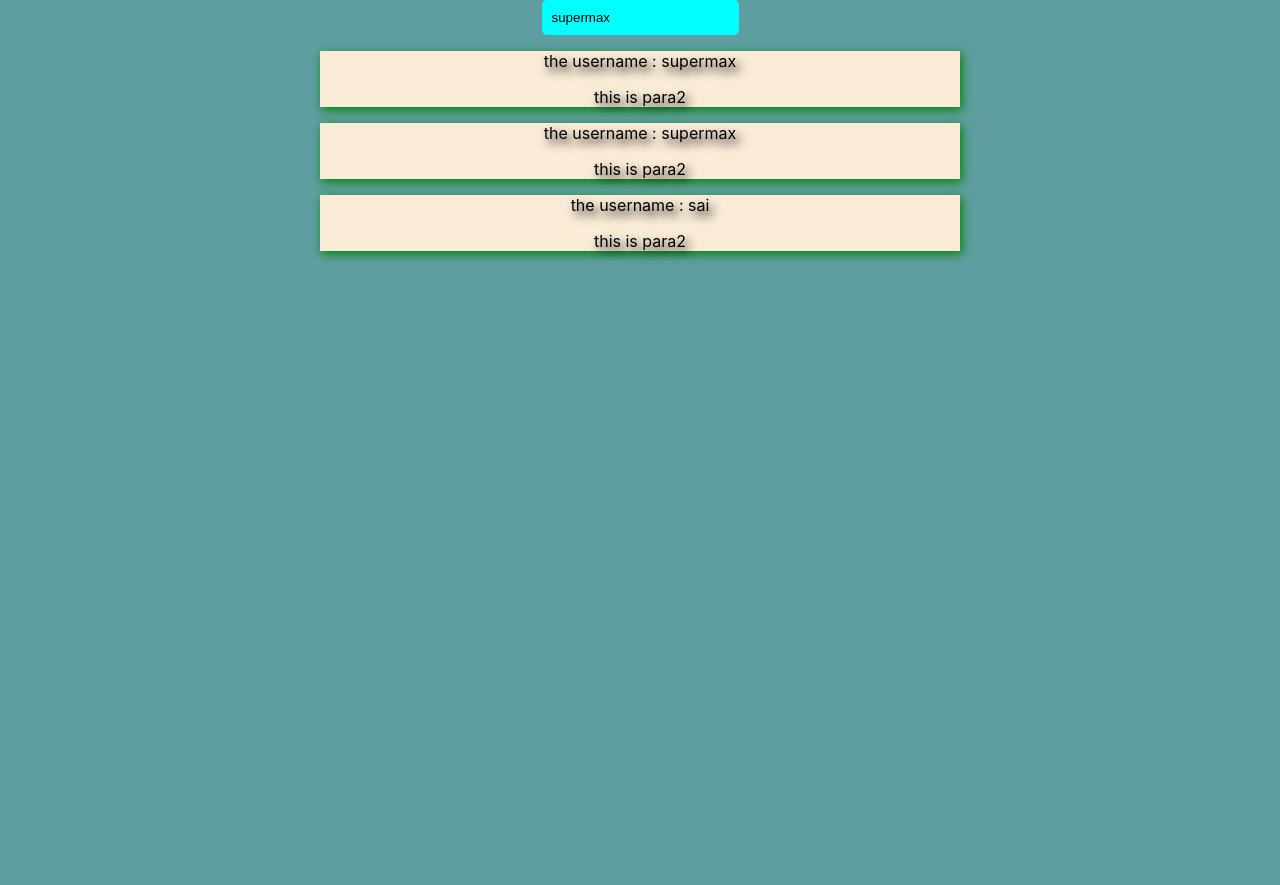
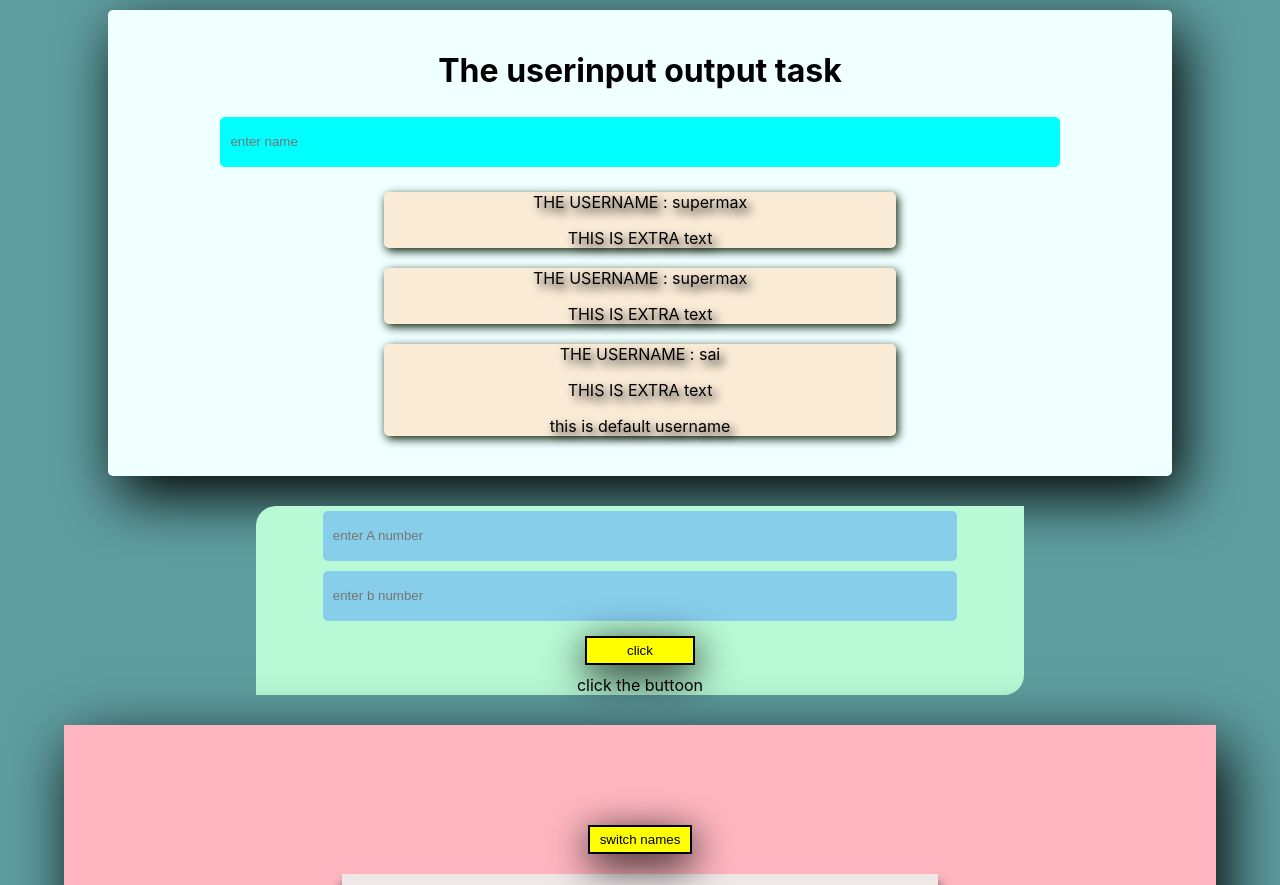
Before and after one commit to sesha472/React-Repractice-From-Scratch, a React (Create React App) app: page / in a window 1280 px wide. Shown: the top 885 px of the page. Before the commit the page ends 800 px from the top, so only its background shows below. Built offline with nearby package versions, Linux system fonts and the light colour scheme.

Commit message:
cal userinput persons 3 folders sty;es added

```diff
--- a/src/App.css
+++ b/src/App.css
@@ -1,9 +1,32 @@
+.Appuserinput {
+  padding: 20px;
+  text-align: center;
+  background-color: azure;
+  width: 80%;
+  margin: 10px auto;
+  border-radius: 5px;
+  box-shadow: 10px 20px 60px black;
+}
+
+.Appcal {
+  text-align: center;
+  background-color: rgb(184, 250, 214);
+  width: 60%;
+  margin: 30px auto;
+  border-radius: 20px 0px 20px 0px;
+
+}
+
+.Apppersons{
+  background-color: lightpink;
+  text-align: center;
+  width: 90%;
+  box-shadow: 10px 20px 60px black;
+  margin :20px auto;
 
 
-.App {
-  text-align: center;
+}
 
-}
 
 /* .App-logo {
   height: 40vmin;
--- a/src/App.js
+++ b/src/App.js
@@ -1,8 +1,8 @@
 
 import './App.css';
 import React from 'react';
-// import Persons from './persons/persons.js';
-// import Cal from './calculator/calsi.js';
+import Persons from './persons/persons.js';
+import Cal from './calculator/calsi.js';
 import Userinput from './userinput/userinput.js';
 import Useroutput from './useroutput/useroutput.js';
 
@@ -18,13 +18,25 @@ addinputtostate=(event)=>{
  render(){
   return (
     <div className="App">
+
+    <div className="Appuserinput">
+     <h1> The userinput output task</h1>
     <Userinput inputtext={this.addinputtostate}
-    defaluusername={this.state.username} />
+     />
     <Useroutput name1={this.state.username} />
     <Useroutput name1={this.state.username}/>
-    <Useroutput name1="sai"/>
-      {/* <Persons/> */}
-      {/* <Cal/> */}
+    <Useroutput name1="sai"> this is default username</Useroutput>
+
+      </div>
+
+    <div className="Appcal">
+          <Cal/>
+    </div>
+
+    <div className="Apppersons">
+         <Persons/>
+    </div>
+
     </div>
   );
 }
--- a/src/calculator/calsi.js
+++ b/src/calculator/calsi.js
@@ -6,8 +6,8 @@ import React from 'react';
 class Cal extends React.Component{
 
     state={
-        a:1,
-        b:1,
+        a:0,
+        b:0,
    showresult:false
     }
 
@@ -34,13 +34,32 @@ class Cal extends React.Component{
             };
 
     render(){
+        const inputstyle={
+                backgroundColor:"skyblue",
+                padding:" 10px",
+                outline:"none",
+                border:"none",
+                borderRadius:"5px",
+                margin :"5px",
+
+        };
+        const buttonstyle={
+            backgroundColor:"yellow",
+            padding:"5px 40px",
+            border:"2px solid black",
+            margin:"10px",
+           boxShadow:"1px 10px 40px",
+            outline:"none",
+            cursor:"pointer",
+
+        };
         return(
             <div>
 
-            <input type="number" onChange={this.setA } placeholder="enter A number" />
-            <input type="number" onChange={this.setB } placeholder="enter b number" />
-
-            <button onClick={this.setshowresult}>click</button>
+            <input style={inputstyle} type="number" onChange={this.setA } placeholder="enter A number" />
+            <input style={inputstyle} type="number" onChange={this.setB } placeholder="enter b number" />
+           <br/>
+            <button style={buttonstyle} onClick={this.setshowresult}>click</button>
          {(this.state.showresult)?(
             <div className="result">
                 A : {this.state.a} B : {this.state.b}
--- a/src/person/person.js
+++ b/src/person/person.js
@@ -6,7 +6,7 @@ import './person.css';
     return (
         <div className="Person">
         <p onClick={props.clickperson}> {props.name} is {props.age} years born{props.year}</p>
-       <input type="text " onChange={props.userinput} value={props.name}/>
+       <input type="text " onChange={props.userinput} />
   </div>
         );
 
--- a/src/userinput/userinput.js
+++ b/src/userinput/userinput.js
@@ -9,7 +9,8 @@ const istyle={
     borderRadius:"5px",
 }
     return(<div>
-        <input style={istyle} type="text" onChange={props.inputtext} value={props.defaluusername} />
+        <input style={istyle} type="text" onChange={props.inputtext} placeholder="enter name" />
+    {props.children}
     </div>)
 }
 export default Userinput;
--- a/src/useroutput/useroutput.css
+++ b/src/useroutput/useroutput.css
@@ -1,8 +1,10 @@
 .Useroutput {
   background-color: antiquewhite;
   width: 50%;
-  margin: 10px auto;
-  box-shadow: 2px 3px 10px green;
+  margin: 20px auto;
+
+  box-shadow: 2px 3px 10px rgb(6, 29, 6);
+  border-radius: 5px;
   text-align: center;
   text-shadow: 4px 5px 10px;
 }
--- a/src/useroutput/useroutput.js
+++ b/src/useroutput/useroutput.js
@@ -4,8 +4,9 @@ const Useroutput=(props)=>{
 
     return(
     <div className="Useroutput">
-      <p>the username : {props.name1}</p>
-      <p>this is para2</p>
+      <p>THE USERNAME : {props.name1}</p>
+      <p>THIS IS EXTRA text</p>
+      <p>{props.children}</p>
     </div>);
 }
 export default Useroutput;
```
